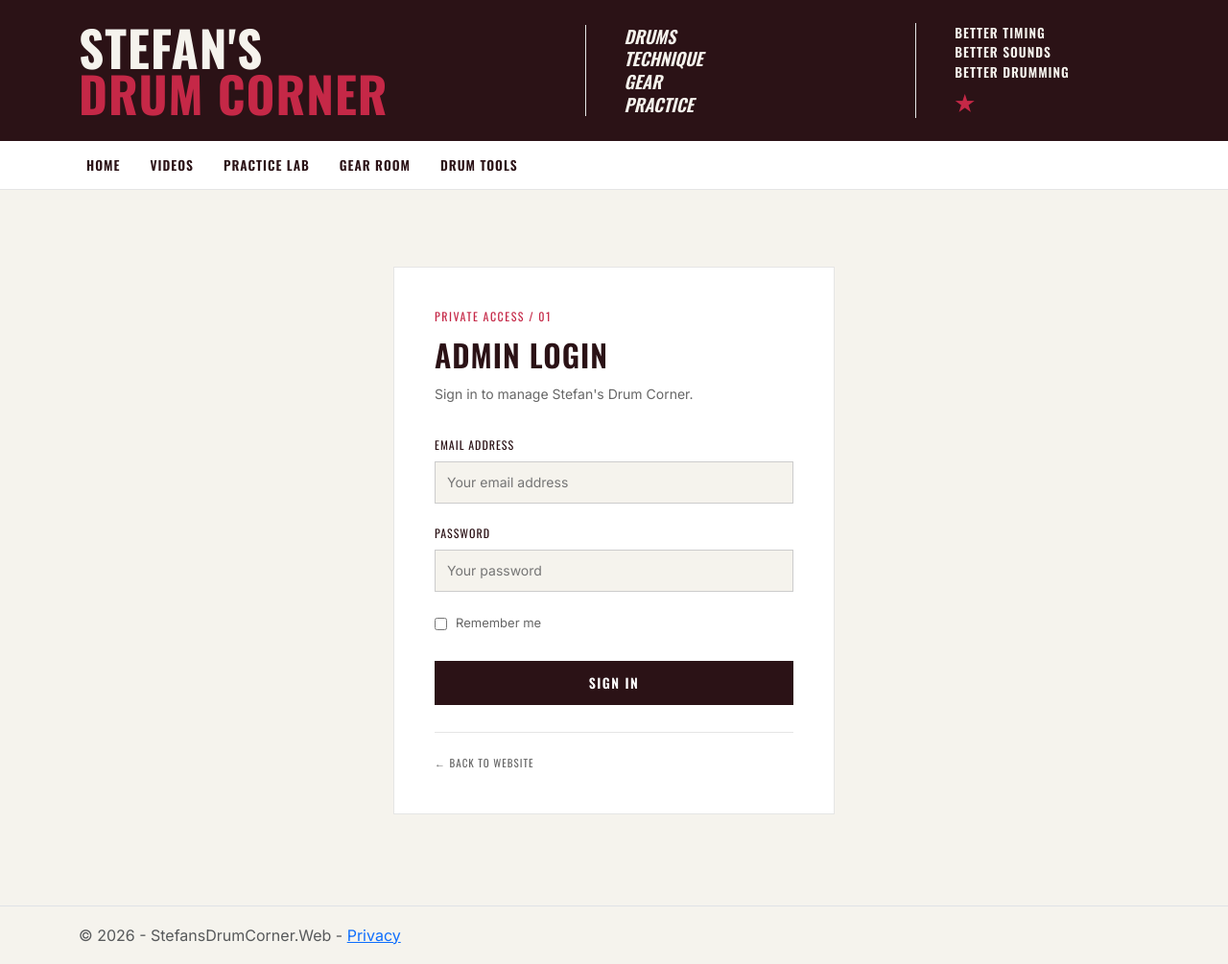
After one commit to 2Stu25/stefans-drum-corner-mvc, an ASP.NET Core app: template StefansDrumCorner.Web/Views/Account/Login.cshtml in a window 1280 px wide. The commit adds this page. Shown: the whole page at 96% size. Run offline with ASP.NET Core 8, Linux system fonts and the light colour scheme; the template is opened without the code that fills it, so the values that code supplies are empty; style sheets or scripts are compiled from the project's sources; the project's own start-up code is not run, and a stand-in starts its controllers and pages.

Commit message:
Login, Sign Out and Content Manager added

```diff
--- /dev/null
+++ b/StefansDrumCorner.Web/Views/Account/Login.cshtml
@@ -0,0 +1,66 @@
+@model StefansDrumCorner.Web.Models.LoginViewModel
+
+@{
+    ViewData["Title"] = "Admin Login";
+}
+
+<section class="account-login">
+
+    <div class="account-login-header">
+        <span class="account-label">PRIVATE ACCESS / 01</span>
+        <h1>ADMIN LOGIN</h1>
+        <p>Sign in to manage Stefan's Drum Corner.</p>
+    </div>
+
+    <form asp-controller="Account"
+          asp-action="Login"
+          method="post">
+
+        <input type="hidden" asp-for="ReturnUrl" />
+
+        <div asp-validation-summary="ModelOnly"
+             class="validation-summary"></div>
+
+        <div class="form-group">
+            <label asp-for="Email">EMAIL ADDRESS</label>
+            <input asp-for="Email"
+                   type="email"
+                   autocomplete="username"
+                   placeholder="Your email address" />
+            <span asp-validation-for="Email"
+                  class="field-validation"></span>
+        </div>
+
+        <div class="form-group">
+            <label asp-for="Password">PASSWORD</label>
+            <input asp-for="Password"
+                   autocomplete="current-password"
+                   placeholder="Your password" />
+            <span asp-validation-for="Password"
+                  class="field-validation"></span>
+        </div>
+
+        <div class="login-options">
+            <label class="remember-me">
+                <input asp-for="RememberMe" />
+                <span>Remember me</span>
+            </label>
+        </div>
+
+        <button type="submit" class="account-login-button">
+            SIGN IN
+        </button>
+
+    </form>
+
+    <div class="account-login-footer">
+        <a asp-controller="Home" asp-action="Index">
+            ← BACK TO WEBSITE
+        </a>
+    </div>
+
+</section>
+
+@section Scripts {
+    <partial name="_ValidationScriptsPartial" />
+}
--- a/StefansDrumCorner.Web/wwwroot/css/site.css
+++ b/StefansDrumCorner.Web/wwwroot/css/site.css
@@ -1594,3 +1594,235 @@ h1, h2, h3, h4, h5, h6 {
 body.modal-open {
     overflow-y: auto !important;
 }
+
+
+/* =========================================
+   11 / ACCOUNT LOGIN
+========================================= */
+
+.account-login {
+    width: 100%;
+    max-width: 460px;
+    margin: 80px auto;
+    padding: 42px;
+    background: var(--color-surface);
+    border: var(--border-standard);
+}
+
+.account-login-header {
+    margin-bottom: 34px;
+}
+
+.account-login .account-label,
+.admin-dashboard-header .account-label {
+    display: block;
+    margin-bottom: 12px;
+    color: var(--color-accent);
+    font-family: var(--font-label);
+    font-size: 12px;
+    letter-spacing: 1.5px;
+}
+
+.account-login-header h1 {
+    margin: 0 0 10px;
+    color: var(--color-primary);
+    font-family: var(--font-heading);
+    font-size: 32px;
+    font-weight: 600;
+    letter-spacing: 1px;
+}
+
+.account-login-header p {
+    margin: 0;
+    color: var(--color-secondary);
+    font-size: 14px;
+}
+
+.account-login .form-group {
+    margin-bottom: 22px;
+}
+
+    .account-login .form-group label {
+        display: block;
+        margin-bottom: 8px;
+        color: var(--color-primary);
+        font-family: var(--font-label);
+        font-size: 12px;
+        letter-spacing: 1px;
+    }
+
+    .account-login .form-group input {
+        display: block;
+        width: 100%;
+        min-height: 44px;
+        padding: 10px 12px;
+        border: 1px solid var(--color-muted);
+        border-radius: 0;
+        background: var(--color-background);
+        color: var(--color-primary);
+        font-family: var(--font-body);
+        font-size: 14px;
+    }
+
+        .account-login .form-group input:focus {
+            outline: none;
+            border-color: var(--color-accent);
+        }
+
+.login-options {
+    margin: 4px 0 26px;
+}
+
+.remember-me {
+    display: inline-flex;
+    align-items: center;
+    gap: 9px;
+    color: var(--color-secondary);
+    font-size: 13px;
+    cursor: pointer;
+}
+
+    .remember-me input {
+        accent-color: var(--color-accent);
+    }
+
+.account-login-button {
+    width: 100%;
+    min-height: 46px;
+    border: 0;
+    border-radius: 0;
+    background: var(--color-primary);
+    color: #fff;
+    font-family: var(--font-label);
+    font-size: 14px;
+    font-weight: 600;
+    letter-spacing: 1.5px;
+    cursor: pointer;
+    transition: background var(--transition-standard);
+}
+
+    .account-login-button:hover {
+        background: var(--color-accent);
+    }
+
+.account-login-footer {
+    margin-top: 28px;
+    padding-top: 18px;
+    border-top: var(--border-standard);
+}
+
+    .account-login-footer a {
+        color: var(--color-secondary);
+        font-family: var(--font-label);
+        font-size: 11px;
+        letter-spacing: 1px;
+        text-decoration: none;
+    }
+
+        .account-login-footer a:hover {
+            color: var(--color-accent);
+        }
+
+.validation-summary,
+.field-validation {
+    color: var(--color-accent);
+    font-size: 12px;
+}
+
+    .validation-summary:empty {
+        display: none;
+    }
+
+.field-validation {
+    display: block;
+    margin-top: 5px;
+}
+
+@media (max-width: 576px) {
+
+    /* Account */
+    .account-login {
+        margin: 40px 16px;
+        width: auto;
+        padding: 28px 22px;
+    }
+
+    /* Admin */
+    .admin-dashboard-title-row {
+        align-items: flex-start;
+        flex-wrap: wrap;
+    }
+}
+
+/* Admin logout */
+
+.admin-logout-form {
+    display: flex;
+    justify-content: flex-end;
+    margin: 0;
+}
+
+.admin-logout-button {
+    padding: 9px 18px;
+    border: 1px solid var(--color-primary);
+    border-radius: 0;
+    background: transparent;
+    color: var(--color-primary);
+    font-family: var(--font-label);
+    font-size: 11px;
+    letter-spacing: 1px;
+    cursor: pointer;
+    transition: all var(--transition-standard);
+}
+
+    .admin-logout-button:hover {
+        background: var(--color-primary);
+        color: #fff;
+    }
+
+/* Dashboard */
+
+.admin-dashboard-header {
+    margin-top: 100px;
+    margin-bottom: 0;
+}
+
+.admin-dashboard-section {
+    padding: 8px 0;
+}
+
+
+
+.admin-dashboard-section + .admin-dashboard-section {
+    margin-top: 12px;
+}
+
+.admin-dashboard-section h2 {
+    margin: 0 0 8px;
+    color: var(--color-primary);
+    font-family: var(--font-heading);
+    font-size: 26px;
+    font-weight: 600;
+    letter-spacing: 1px;
+}
+
+    .admin-dashboard-section h2 span {
+        color: var(--color-accent);
+    }
+
+.admin-dashboard-section p {
+    margin: 0;
+    color: var(--color-secondary);
+    font-size: 14px;
+}
+
+.admin-dashboard-title-row {
+    display: flex;
+    align-items: center;
+    justify-content: space-between;
+    gap: 20px;
+}
+
+    .admin-dashboard-title-row h1 {
+        margin: 0 0 10px;
+    }
```
Also changed, not shown: StefansDrumCorner.Web/Controllers/AccountController.cs (added, +77 -0 lines), StefansDrumCorner.Web/Controllers/AdminController.cs (added, +15 -0 lines), StefansDrumCorner.Web/Data/IdentitySeeder.cs (added, +82 -0 lines), StefansDrumCorner.Web/Models/LoginViewModel.cs (added, +20 -0 lines), StefansDrumCorner.Web/Program.cs (+10 -0 lines), StefansDrumCorner.Web/Views/Account/AccessDenied.cshtml (added, +19 -0 lines), StefansDrumCorner.Web/Views/Admin/Index.cshtml (added, +52 -0 lines), StefansDrumCorner.Web/StefansDrumCorner.Web.csproj.
